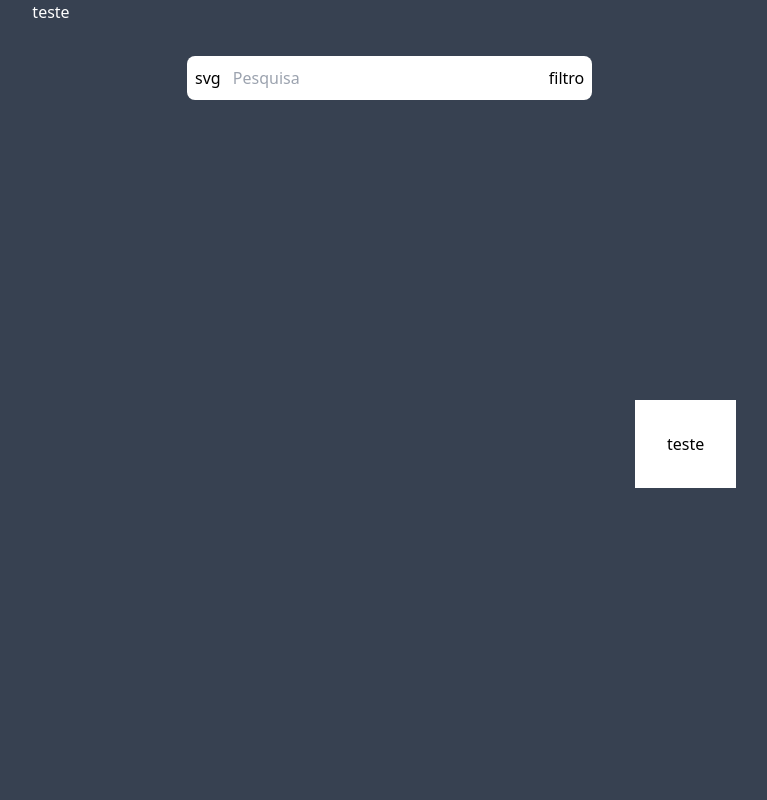
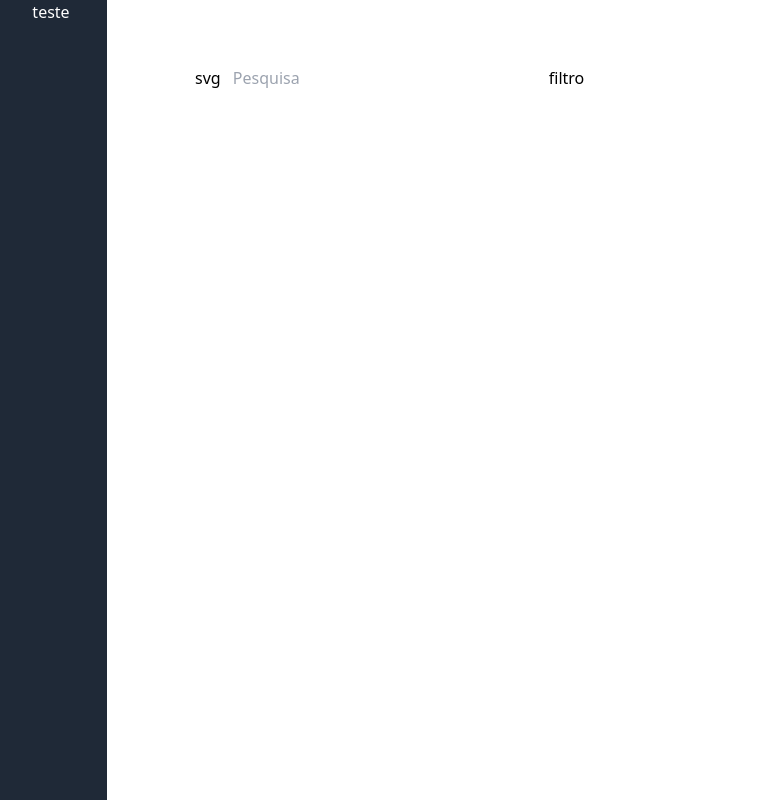
Before and after one commit to 4nekro/tasklist, a Vue app: page / in a window 1280 px wide. Shown: the whole page, without its empty margins (5-772 px from the left). Built offline with nearby package versions, Linux system fonts and the light colour scheme.

Commit message:
commitei

```diff
--- a/src/components/content.vue
+++ b/src/components/content.vue
@@ -8,19 +8,14 @@ function filter() {
 
 <template>
     <div class="flex">
-        <aside class="fixed left-0 top-0 w-28 h-full bg-grey-800 text-center">
+        <aside class="fixed left-0 top-0 w-28 h-full bg-gray-800 text-center">
             <h1 class="text-white">teste</h1>
         </aside>
         <main class="flex ml-28">
             <div class="max-w-screen-sm w-auto ml-20 mt-14 p-2 bg-white rounded-lg" id="container">
                 <span> svg </span>
-                <input class="w-80 size-7 bg-purple p-2 outline-none" type="text" placeholder="Pesquisa"/>
+                <input class="w-80 size-7 bg-purple p-2" type="text" placeholder="Pesquisa"/>
                 <button class="pl-1" @click="filter">filtro</button>
-            </div>
-            <div class="absolute top-2/4 left-2/4 p-8 bg-white">
-                <ul>
-                    teste
-                </ul>
             </div>
         </main>
     </div>
--- a/src/style.css
+++ b/src/style.css
@@ -3,7 +3,4 @@
 @tailwind utilities;
 
 @layer base {
-    body {
-        @apply bg-gray-700
-    }
 }
```
